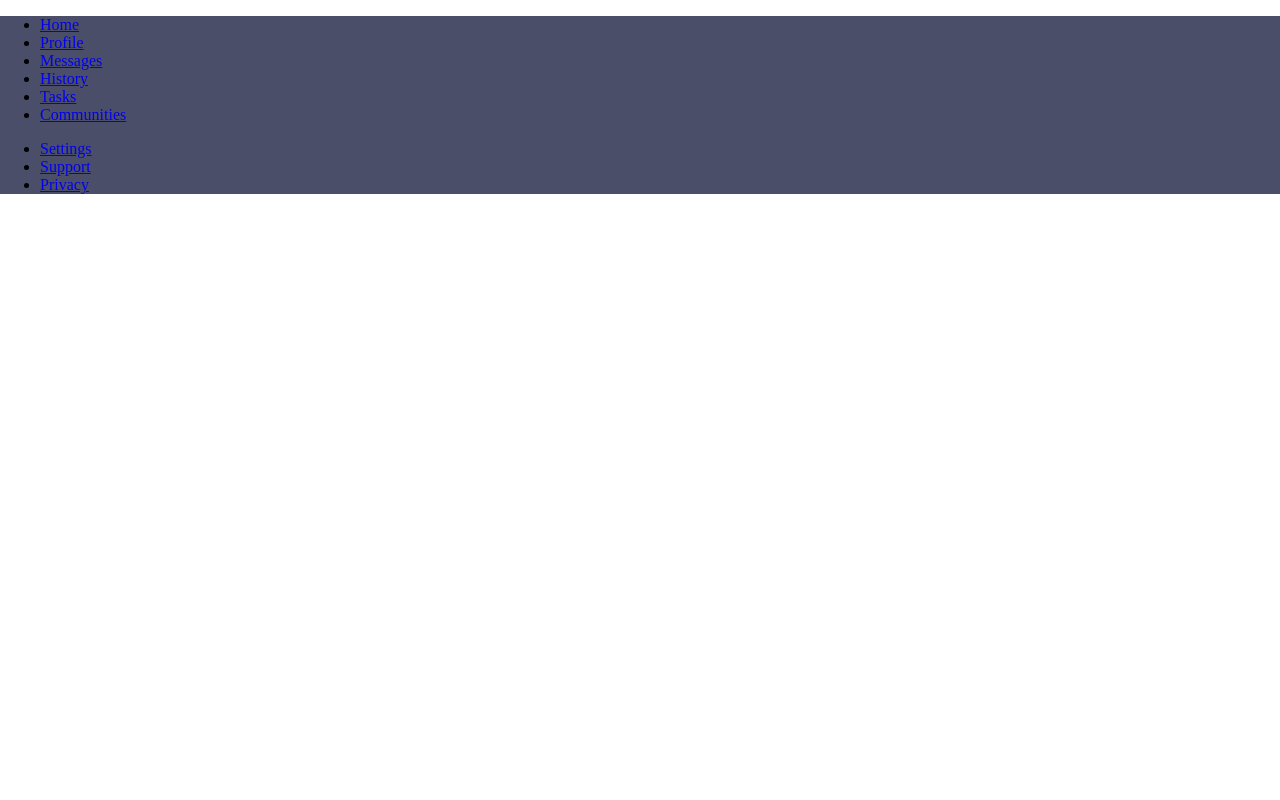
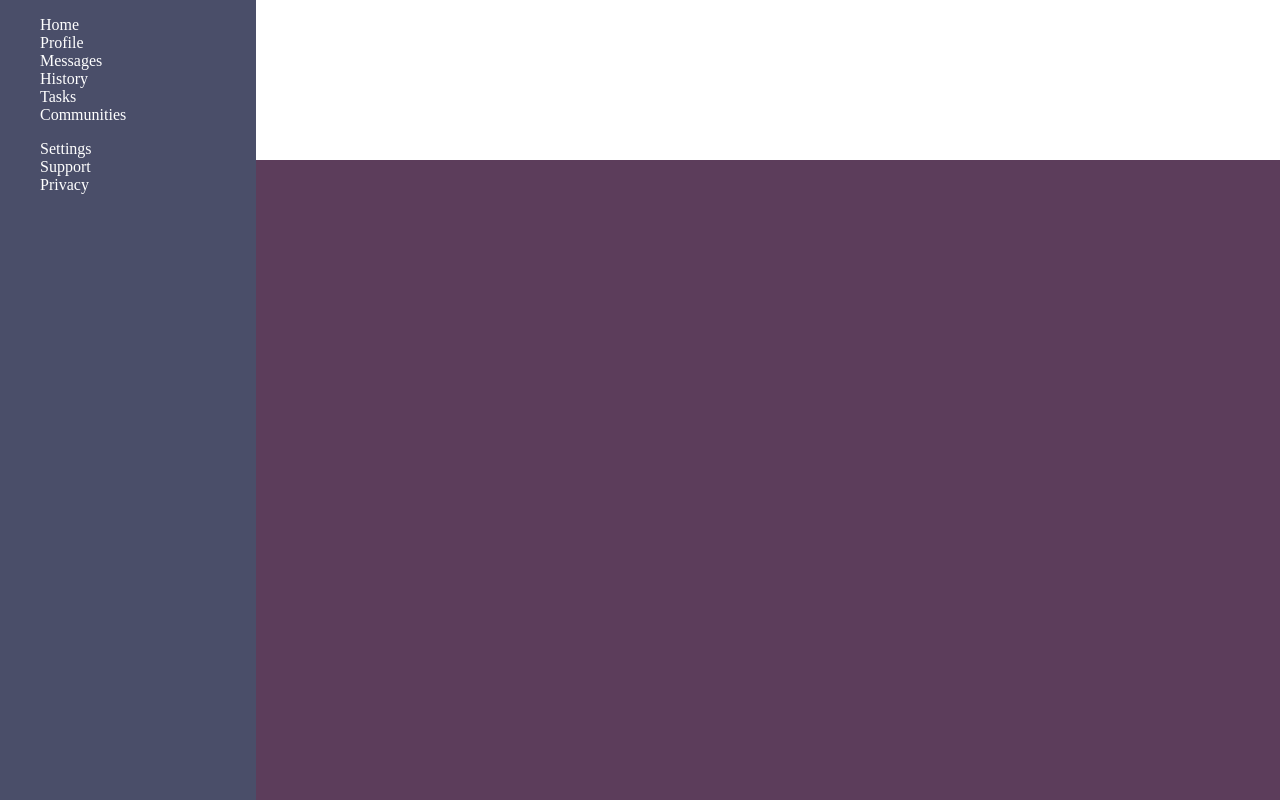
Before and after one commit to xvekii/admin-dashboard, a plain HTML site: page index.html in a window 1280 px wide. Drawn offline with Linux system fonts and the light colour scheme.

Commit message:
Add container grid, edit color

```diff
--- a/styles.css
+++ b/styles.css
@@ -6,14 +6,34 @@ body {
   margin: 0;
 }
 
+.container {
+  min-height: 100vh;
+  display: grid;
+  grid-template-columns: 1fr 4fr;
+  grid-template-rows: 1fr 4fr;
+}
+
 .header {
   background-color: #FFFFFF;
 }
 
 .nav-side {
   background-color: #4A4E69;
+  color: #FFFFFF;
+  grid-row: 1 / 4;
+
+}
+
+li {
+  list-style-type: none;
+}
+
+a {
+  text-decoration: none;
+  color: #FFFFFF;
 }
 
 .main {
-  background-color: #FBFBFF;
+  /* background-color: #FBFBFF; */
+  background-color:rgb(92, 61, 91);
 }
```
